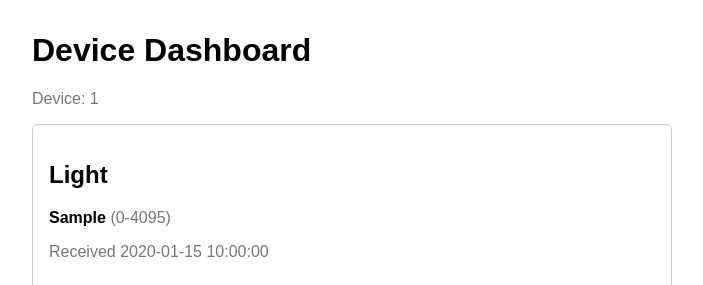
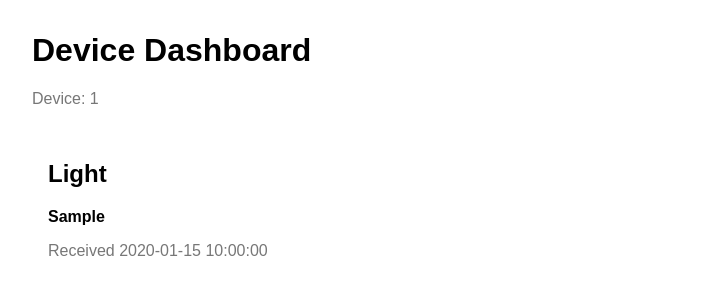
Before and after one commit to sastec17/SI-673-Project-FA-26, a Flask app: template ec2-starter/templates/index.html in a window 1280 px wide. Shown: the top 285 px of the page, without its empty margins (288-991 px from the left). Run offline with Flask 3, Linux system fonts and the light colour scheme; the template is opened without the code that fills it: most values are stand-ins (such as "Sample title", 1, 10 or a date in 2020).

Commit message:
Simpify styling

```diff
--- a/ec2-starter/templates/index.html
+++ b/ec2-starter/templates/index.html
@@ -7,7 +7,7 @@
   <title>Device Dashboard</title>
   <style>
     body { font-family: sans-serif; max-width: 640px; margin: 2rem auto; padding: 0 1rem; }
-    .card { border: 1px solid #ccc; border-radius: 6px; padding: 1rem; margin-bottom: 1rem; }
+    .card {   padding: 1rem; margin-bottom: 1rem; }
     img { max-width: 100%; }
     .muted { color: #777; }
   </style>
@@ -19,7 +19,7 @@
   <div class="card">
     <h2>Light</h2>
     {% if light_value is not none %}
-      <p><strong>{{ light_value }}</strong> <span class="muted">(0-4095)</span></p>
+      <p><strong>{{ light_value }}</strong></p>
       <p class="muted">Received {{ light_time }}</p>
     {% else %}
       <p class="muted">No light data yet.</p>
```
Also changed, not shown: 1 other file.
